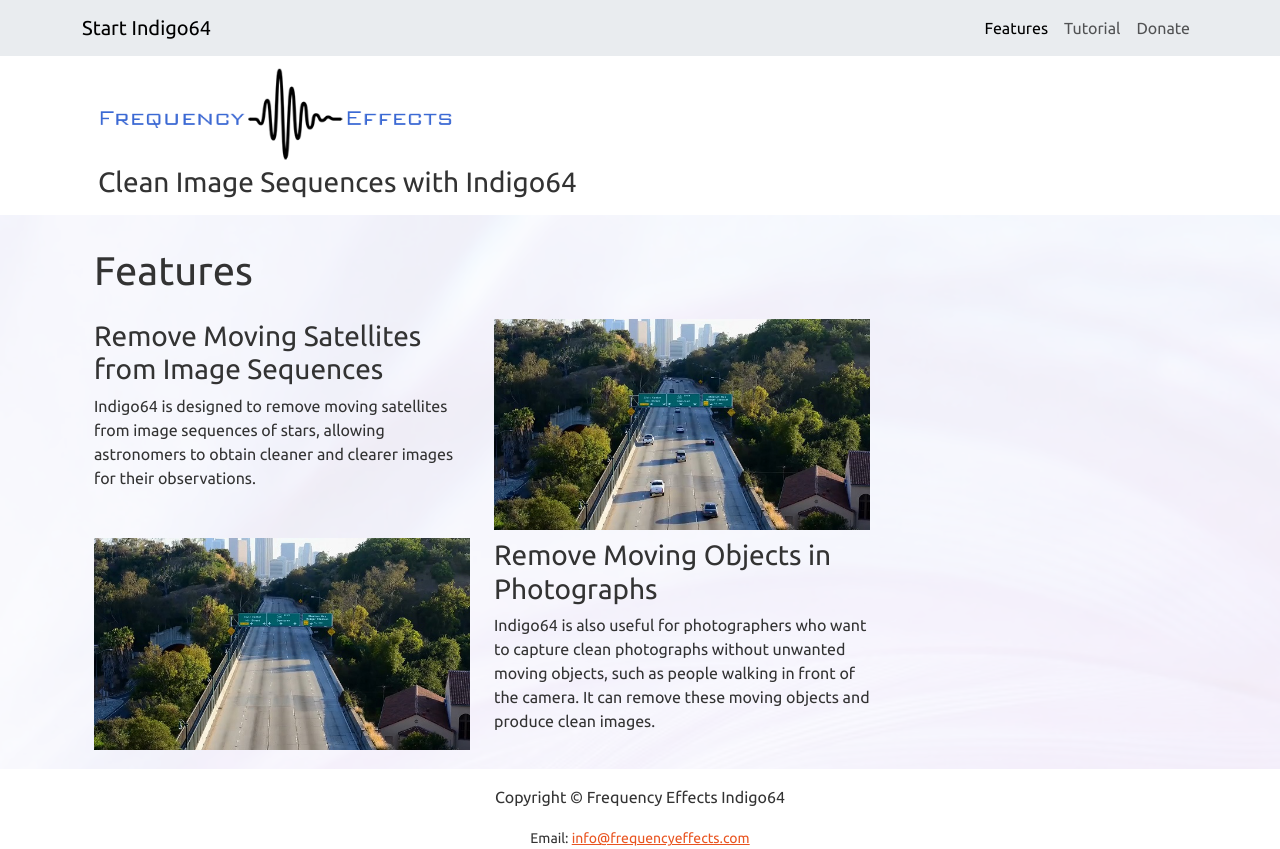
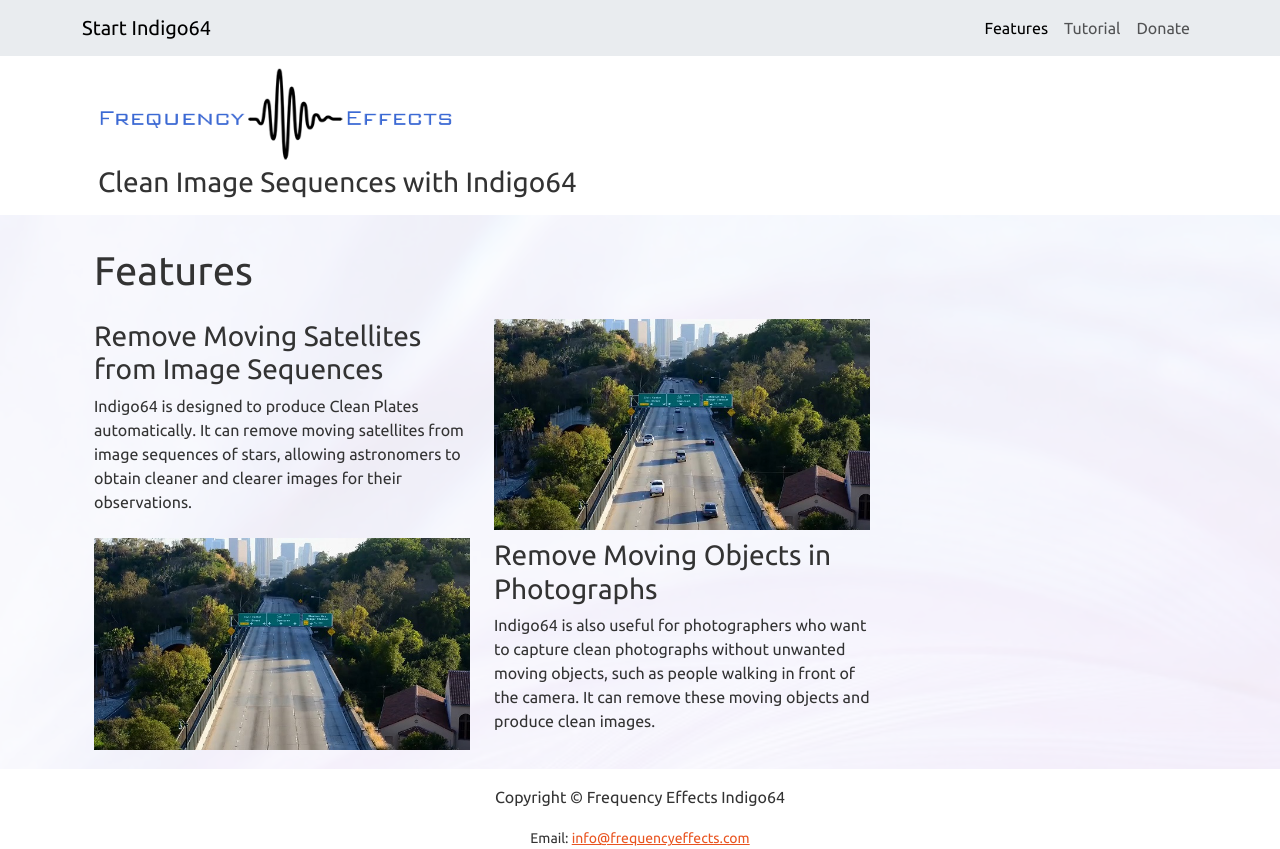
Before and after one commit to Rod-Vadar/indigo64, a React (Create React App) app: page /features in a window 1280 px wide. Built offline with nearby package versions, Linux system fonts and the light colour scheme.

Commit message:
Add readme

```diff
--- a/src/components/CleanImageSequence.js
+++ b/src/components/CleanImageSequence.js
@@ -4,7 +4,7 @@
 function CleanImageSequence() {
   const canvasRef = useRef(null);
   const [message, setMessage] = useState(
-    "Simply drag and drop your image sequence onto the canvas"
+    "Drop your image sequence onto the canvas to auto-generate a Clean Plate"
   );
   const [isRendered, setIsRendered] = useState(false);
   // original handledrop
--- a/src/components/Donate.js
+++ b/src/components/Donate.js
@@ -12,8 +12,8 @@
             <p style={{ textAlign: "justify" }}>Hi there!</p>
             <p style={{ textAlign: "justify" }}>
               My name is Rod, and I'm a small developer who is passionate about
-              creating innovative solutions for photographers and astronomers. I
-              wrote Indigo64 after hearing that astronomy images were being
+              developing innovative solutions for photographers and astronomers.
+              I wrote Indigo64 after reading that astronomy images were being
               cluttered with Elon Musk's Starlink satellites. I think Starlink
               is amazing, but maybe it is possible to solve this issue so that
               everyone is happy.
--- a/src/components/Features.js
+++ b/src/components/Features.js
@@ -13,9 +13,10 @@
           <div className="feature-content">
             <h3>Remove Moving Satellites from Image Sequences</h3>
             <p>
-              Indigo64 is designed to remove moving satellites from image
-              sequences of stars, allowing astronomers to obtain cleaner and
-              clearer images for their observations.
+              Indigo64 is designed to produce Clean Plates automatically. It can
+              remove moving satellites from image sequences of stars, allowing
+              astronomers to obtain cleaner and clearer images for their
+              observations.
             </p>
           </div>
         </Col>
```
Also changed, not shown: indigo64.app_.png (added), 1 other file (tests, documents, lock files or other folders).
